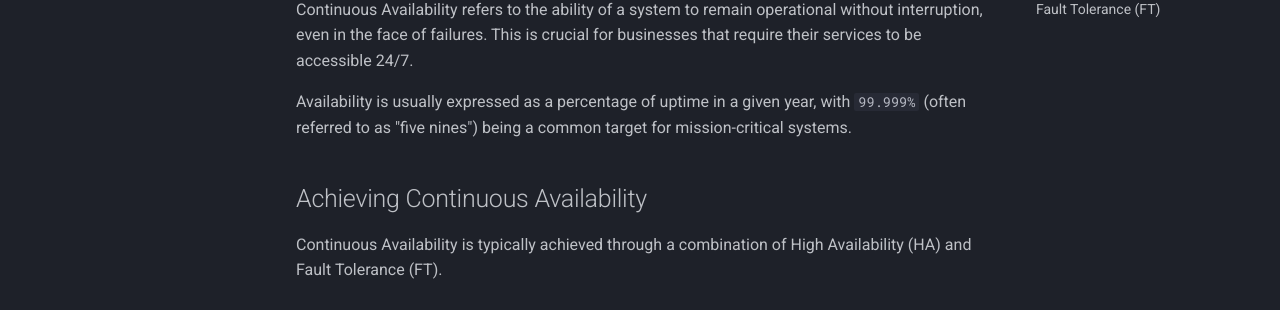
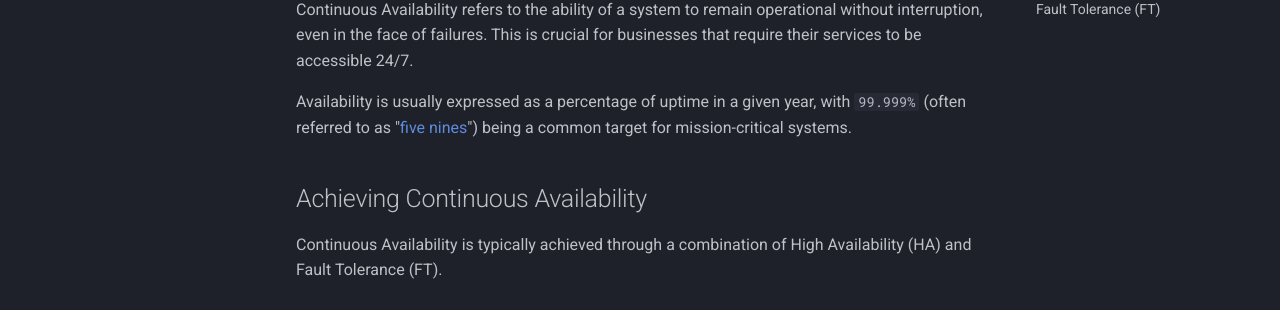
Before and after one commit to rmscode/binary-garden, an MkDocs documentation site: the page built from docs/general/continuous-availability.md, in a window 1280 px wide and 900 px high. Shown: the part 231-541 px from the top of the window. Built offline with MkDocs 1.6.1 and Material for MkDocs 9.7.7, drawn with Linux system fonts in a browser that asks for light colours; comment, search, counter and statistics services are not loaded; part of the change alters nothing that is shown.

```diff
--- a/docs/general/continuous-availability.md
+++ b/docs/general/continuous-availability.md
@@ -2,7 +2,7 @@
 
 Continuous Availability refers to the ability of a system to remain operational without interruption, even in the face of failures. This is crucial for businesses that require their services to be accessible 24/7.
 
-Availability is usually expressed as a percentage of uptime in a given year, with `99.999%` (often referred to as "five nines") being a common target for mission-critical systems.
+Availability is usually expressed as a percentage of uptime in a given year, with `99.999%` (often referred to as "[five nines](https://en.wikipedia.org/wiki/High_availability#Percentage_calculation)") being a common target for mission-critical systems.
 
 ## Achieving Continuous Availability
 
```
